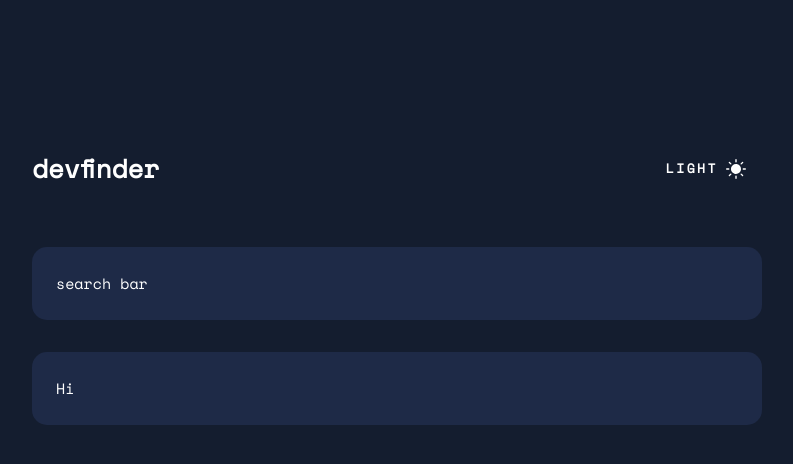
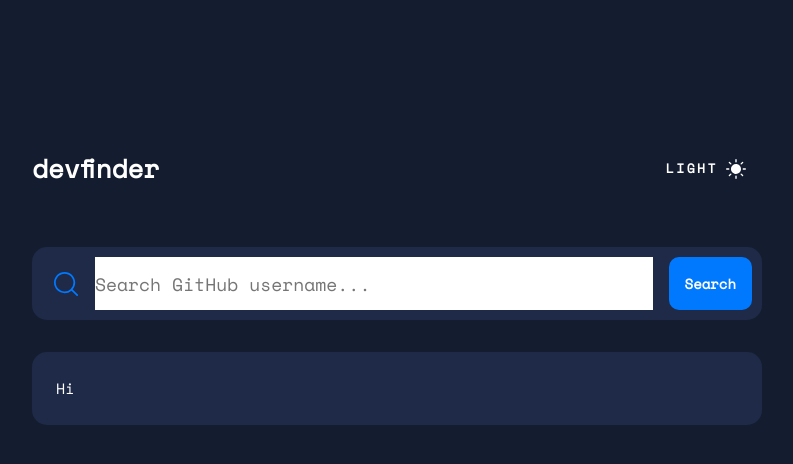
Before and after one commit to emilietonnessen/devfinder, a React (Create React App) app: page / in a window 1280 px wide. Shown: the top 464 px of the page, without its empty margins (243-1036 px from the left). Built offline with nearby package versions, Linux system fonts and the light colour scheme.

Commit message:
Add SearchBar

```diff
--- /dev/null
+++ b/src/components/Search/SearchBar.tsx
@@ -0,0 +1,23 @@
+import Button from 'components/UI/Button';
+import { ReactComponent as MagnifyingGlass } from 'assets/icons/icon-search.svg';
+
+const SearchBar = () => {
+  const error = false;
+
+  return (
+    <div className='search-bar'>
+      <MagnifyingGlass className='search-bar__icon' />
+      <input
+        className='search-bar__input'
+        type='text'
+        placeholder='Search GitHub username...'
+      />
+      <div className='search-bar__button-container'>
+        {error && <span className='search-bar__error'>No results</span>}
+        <Button>Search</Button>
+      </div>
+    </div>
+  );
+};
+
+export default SearchBar;
--- /dev/null
+++ b/src/components/UI/Button.tsx
@@ -0,0 +1,16 @@
+import { ReactNode } from 'react';
+
+interface IButtonProps {
+  children: ReactNode;
+  onClick?: () => void;
+}
+
+const Button = ({ children, onClick }: IButtonProps) => {
+  return (
+    <button onClick={onClick} className='button'>
+      {children}
+    </button>
+  );
+};
+
+export default Button;
--- a/src/containers/SearchBar.tsx
+++ /dev/null
@@ -1,7 +0,0 @@
-import React from 'react';
-
-const SearchBar = () => {
-  return <div className='search-bar'>search bar</div>;
-};
-
-export default SearchBar;
--- a/src/containers/layout/Header.tsx
+++ b/src/containers/layout/Header.tsx
@@ -1,4 +1,4 @@
-import SearchBar from 'containers/SearchBar';
+import SearchBar from 'components/Search/SearchBar';
 import Navigation from './Navigation';
 
 const Header = () => {
--- a/src/style/components/_button.scss
+++ b/src/style/components/_button.scss
@@ -0,0 +1,17 @@
+.button {
+  color: $color-white;
+  background-color: $color-primary;
+  border: none;
+  border-radius: 1rem;
+  padding: 1.6rem;
+  font-size: 1.4rem;
+  font-family: inherit;
+  font-weight: 700;
+  transition: all 0.3s;
+  cursor: pointer;
+
+  &:hover,
+  &:focus-visible {
+    background-color: $color-primary-light;
+  }
+}
--- /dev/null
+++ b/src/style/components/_search.scss
@@ -0,0 +1,44 @@
+.search-bar {
+  border-radius: 1.5rem;
+  padding: 1rem;
+  display: grid;
+  grid-template-columns: max-content 1fr max-content;
+  gap: 1.6rem;
+  align-items: center;
+
+  .dark & {
+    background-color: $color-dark-grey-dark-1;
+  }
+
+  .light & {
+    background-color: $color-white;
+    box-shadow: 0 16px 30px -10px rgba($color-light-box-shadow, 0.2);
+  }
+
+  &__icon {
+    margin-left: 1.2rem;
+  }
+
+  &__input {
+    height: 100%;
+    border: none;
+    outline: none;
+    font-family: inherit;
+    font-size: 1.8rem;
+    line-height: 2.5rem;
+    caret-color: $color-primary;
+  }
+
+  &__button-container {
+    display: inline-block;
+    display: flex;
+    gap: 2.4rem;
+    align-items: center;
+  }
+
+  &__error {
+    color: $color-error;
+    font-weight: 700;
+    font-size: 1.5rem;
+  }
+}
--- a/src/style/layout/_layout.scss
+++ b/src/style/layout/_layout.scss
@@ -19,20 +19,6 @@
   .light & {
     background-color: $color-light-grey-light-2;
     color: $color-light-grey-dark-2;
-  }
-}
-
-.search-bar {
-  border-radius: 15px;
-  padding: 2.4rem;
-
-  .dark & {
-    background-color: $color-dark-grey-dark-1;
-  }
-
-  .light & {
-    background-color: $color-white;
-    box-shadow: 0 16px 30px -10px rgba($color-light-box-shadow, 0.2);
   }
 }
 
--- a/src/style/main.scss
+++ b/src/style/main.scss
@@ -10,6 +10,7 @@
 // Components
 @import './components/button';
 @import './components/theme-toggle';
+@import './components/search';
 
 // Layout
 @import './layout/navigation';
--- a/src/style/utils/_variables.scss
+++ b/src/style/utils/_variables.scss
@@ -1,4 +1,3 @@
-$color-light-primary: #0079ff;
 $color-light-grey-dark-1: #697c9a;
 $color-light-grey-dark-2: #4b6a9b;
 $color-light-grey-dark-3: #2b3442;
@@ -6,12 +5,14 @@ $color-light-grey-light-1: #fefefe;
 $color-light-grey-light-2: #f6f8ff;
 $color-light-box-shadow: #4660bb;
 
-$color-dark-primary: #0079ff;
 $color-dark-grey-dark-1: #1e2a47;
 $color-dark-grey-dark-2: #141d2f;
 
+$color-primary: #0079ff;
+$color-primary-light: #60abff;
 $color-white: #ffffff;
 $color-black: #222731;
+$color-error: #f74646;
 
 $font-regular: 'SpaceMono Regular';
 $font-bold: 'SpaceMono Bold';
```
